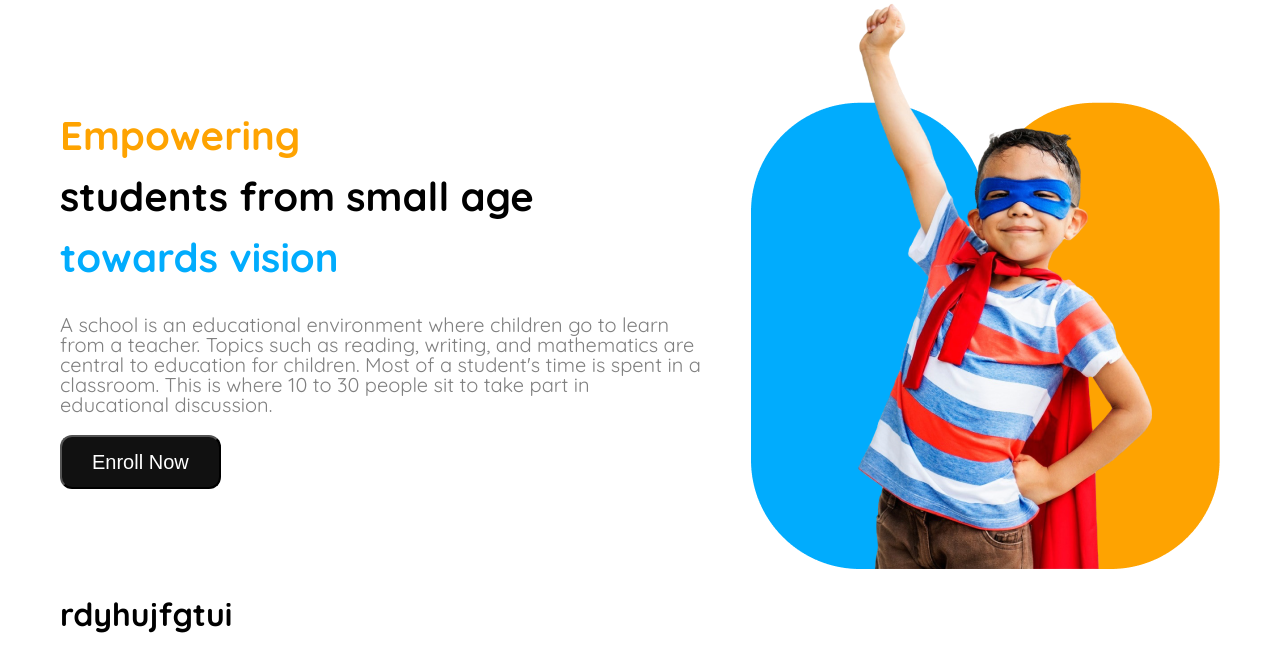
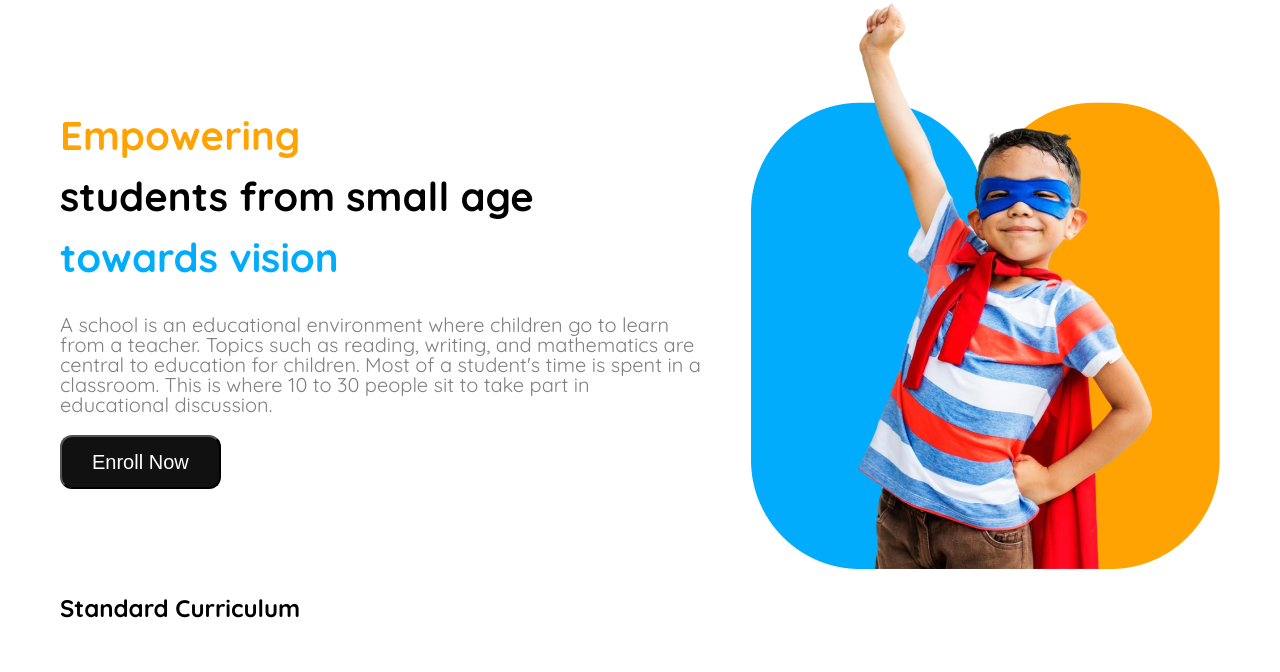
Before and after one commit to mdtohiduzzaman7/L1B11A2, a plain HTML site: page index.html in a window 1280 px wide. Shown: the part 100-772 px from the top of the page. Drawn offline with Linux system fonts and the light colour scheme.

```diff
--- a/index.html
+++ b/index.html
@@ -57,7 +57,15 @@
       </header>
       <!-- header end -->
 
-      <h1>rdyhujfgtui</h1>
+      <!-- curriculam section start -->
+      <section class="curriculam">
+        <h1>Standard Curriculum</h1>
+
+        <div>
+          <div></div>
+        </div>
+      </section>
+      <!-- curriculam section end -->
     </div>
   </body>
 </html>
--- a/style.css
+++ b/style.css
@@ -132,6 +132,15 @@ header {
 }
 /* header end */
 
+/* curriculam section start */
+.curriculam {
+  background-image: url("./assets/bg.png");
+  background-size: cover;
+  background-repeat: no-repeat;
+  background-position: center;
+}
+/* curriculam section end */
+
 @media screen and (max-width: 576px) {
   /* nav start */
   .menu,
```
